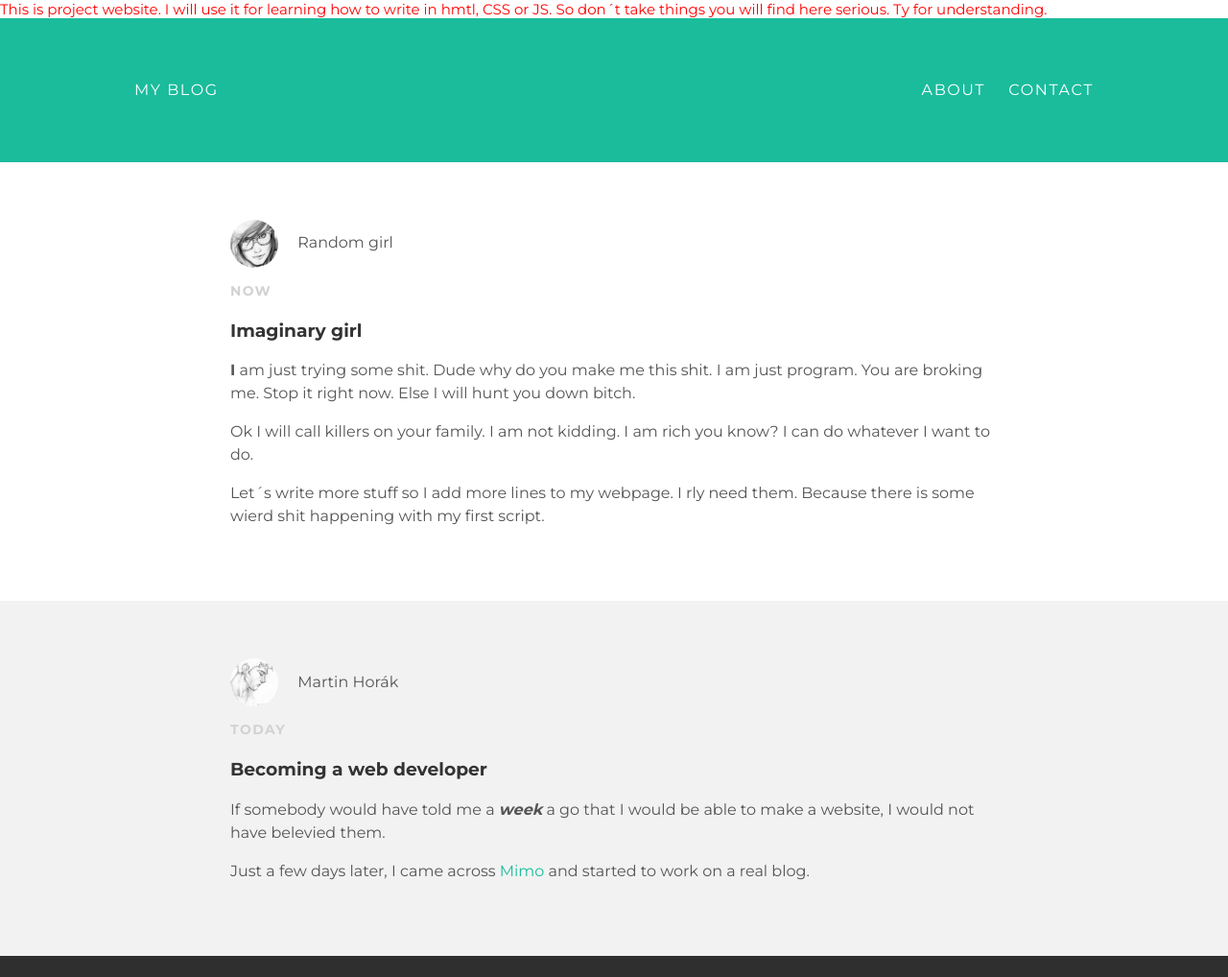
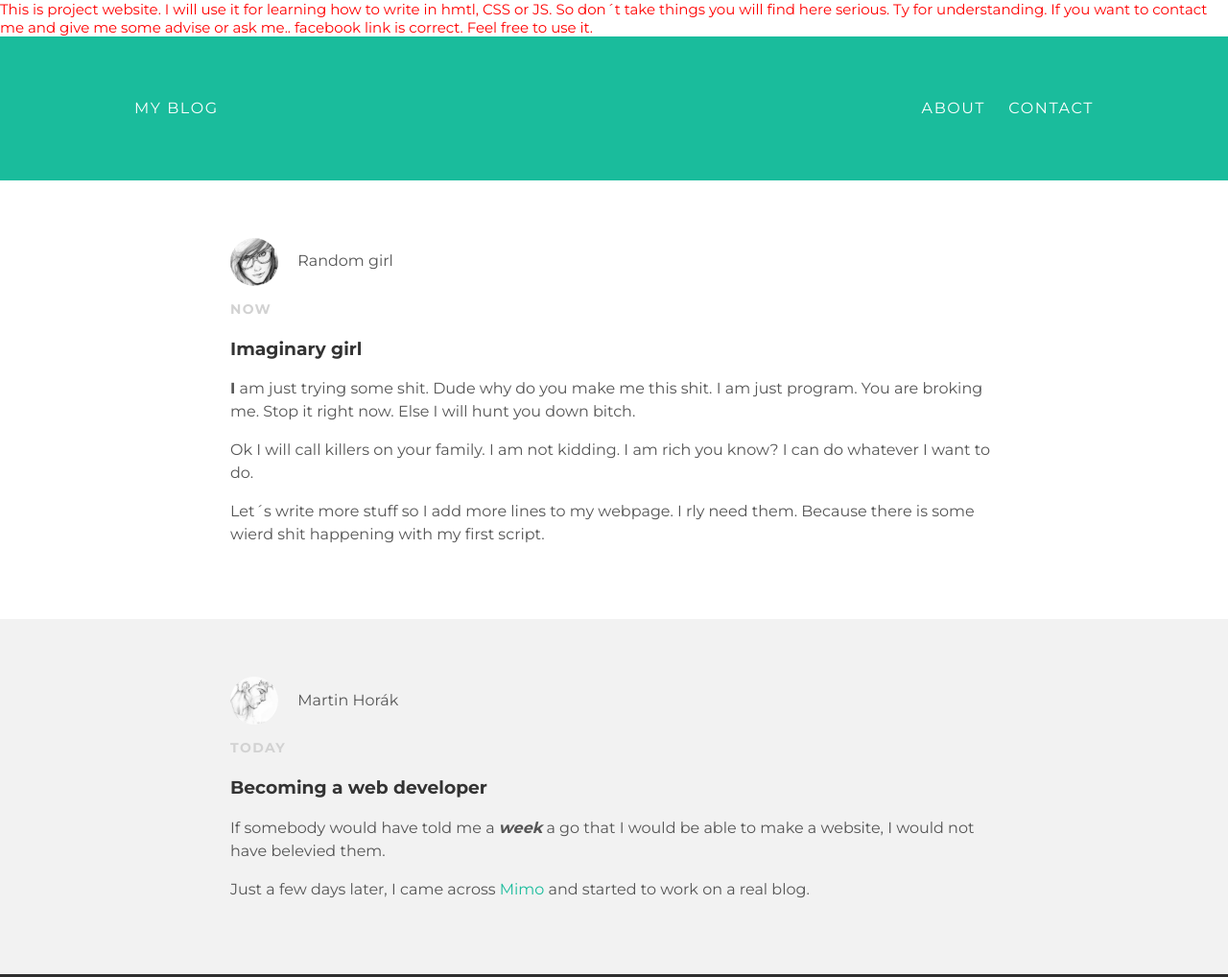
Before and after one commit to Rocktaker/Rocktaker.github.io, a plain HTML site: page index.html in a window 1280 px wide. Shown: the top 1018 px of the page at 96% size. Drawn offline with Linux system fonts and the light colour scheme.

Commit message:
Add files via upload

```diff
--- a/index.html
+++ b/index.html
@@ -5,7 +5,7 @@
    <link rel="stylesheet" type="text/css" href="style.css">
  </head>
  <body>
-   <div id="comment">This is project website. I will use it for learning how to write in hmtl, CSS or JS. So don´t take things you will find here serious. Ty for understanding.</div>
+   <div id="comment">This is project website. I will use it for learning how to write in hmtl, CSS or JS. So don´t take things you will find here serious. Ty for understanding. If you want to contact me and give me some advise or ask me.. facebook link is correct. Feel free to use it.</div>
    <div id="header">
      <div class="container">
        <a id="header-title" href="index.html">My Blog</a>
```
